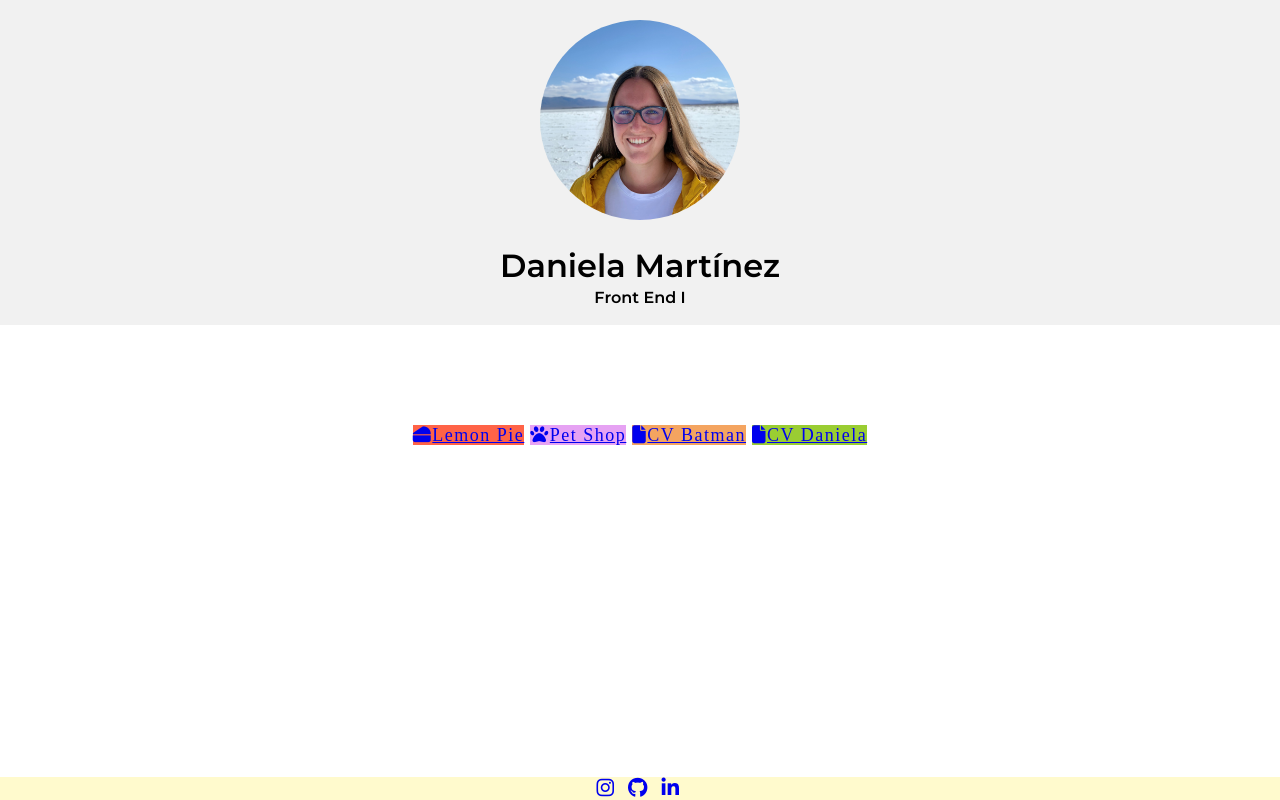
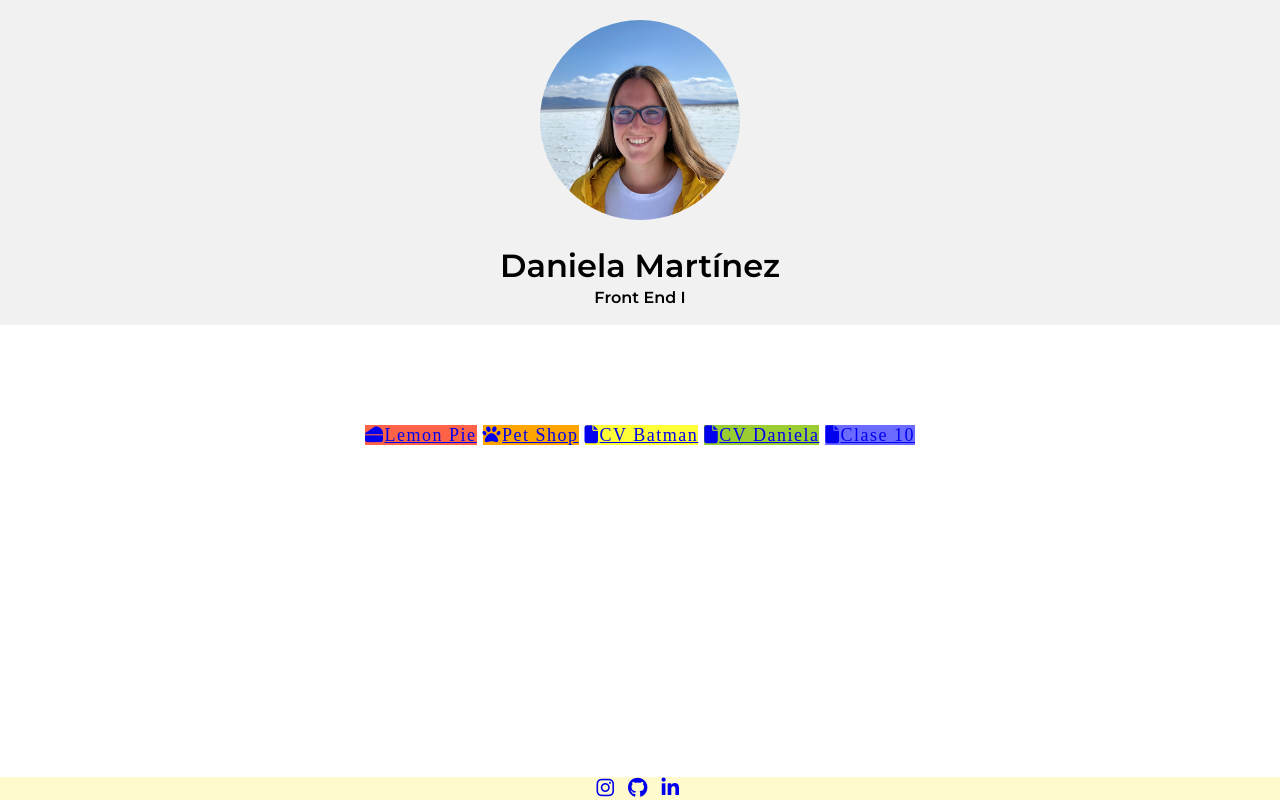
Before and after one commit to danielamartinezok/frontend, a plain HTML site: page index.html in a window 1280 px wide. Drawn offline with Linux system fonts and the light colour scheme.

Commit message:
agregué la vinculación a la clase 10 desde la página principal

```diff
--- a/index.html
+++ b/index.html
@@ -25,6 +25,7 @@
         <a class="pet-shop" href="Pet Shop/index.html"><i class="fas fa-paw"></i>Pet Shop</a>
         <a class="cv-batman" href="CV Batman/index.html"><i class="fas fa-file"></i>CV Batman</a>
         <a class="cv-daniela" href="https://www.linkedin.com/in/danielamartinezlamberti/"><i class="fas fa-file"></i>CV Daniela</a>
+        <a class="clase-10" href="Clase 10/index.html"><i class="fas fa-file"></i>Clase 10</a>
     </main>
 
     <footer>
--- a/style.css
+++ b/style.css
@@ -41,17 +41,20 @@ main {
 }
 
 .pet-shop {
-    background-color: rgb(230, 162, 243);
+    background-color: orange;
 }
 
 .cv-batman {
-background-color: sandybrown;
+    background-color: rgba(255, 255, 0, 0.781);
 }
 
 .cv-daniela {
     background-color: yellowgreen;
 }
 
+.clase-10 {
+    background-color: rgba(0, 0, 255, 0.582);
+}
 
 footer {
     background-color: lemonchiffon;
```
Lines whose indentation alone changed are shown as unchanged.
